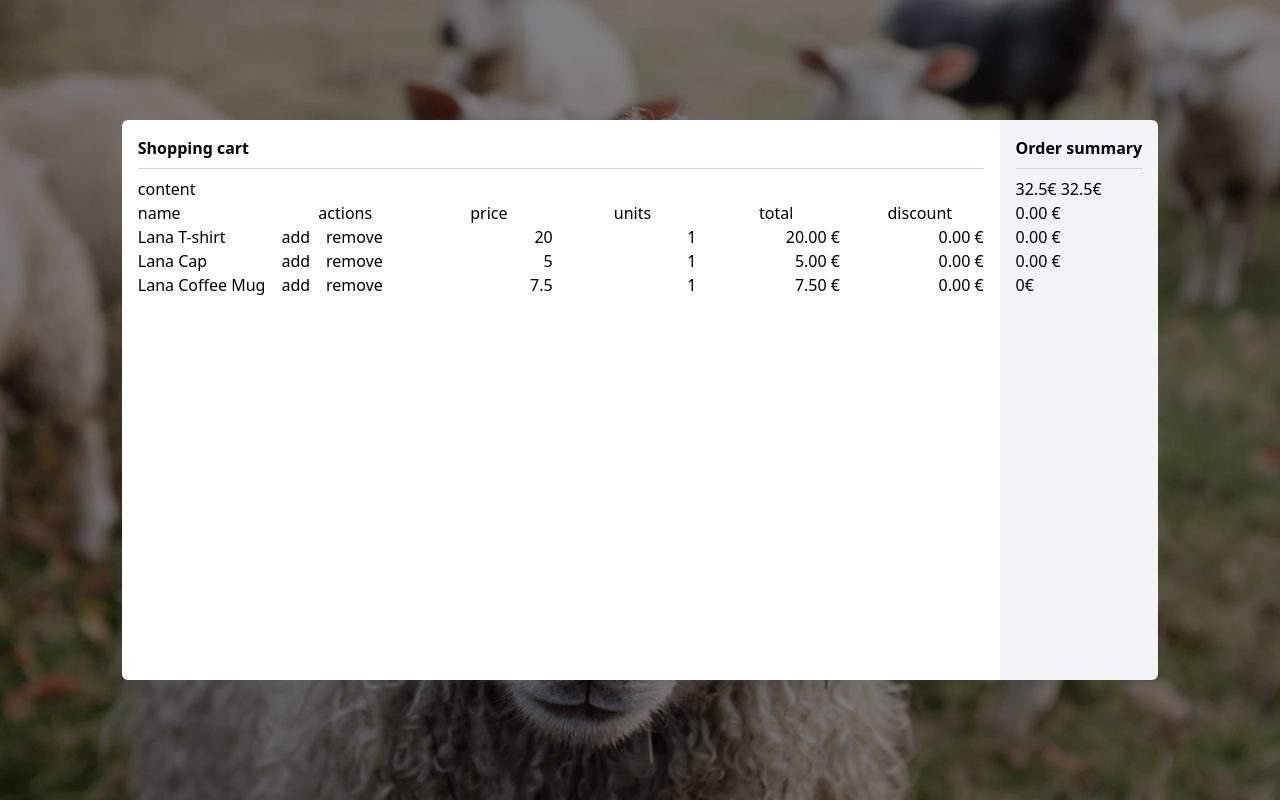
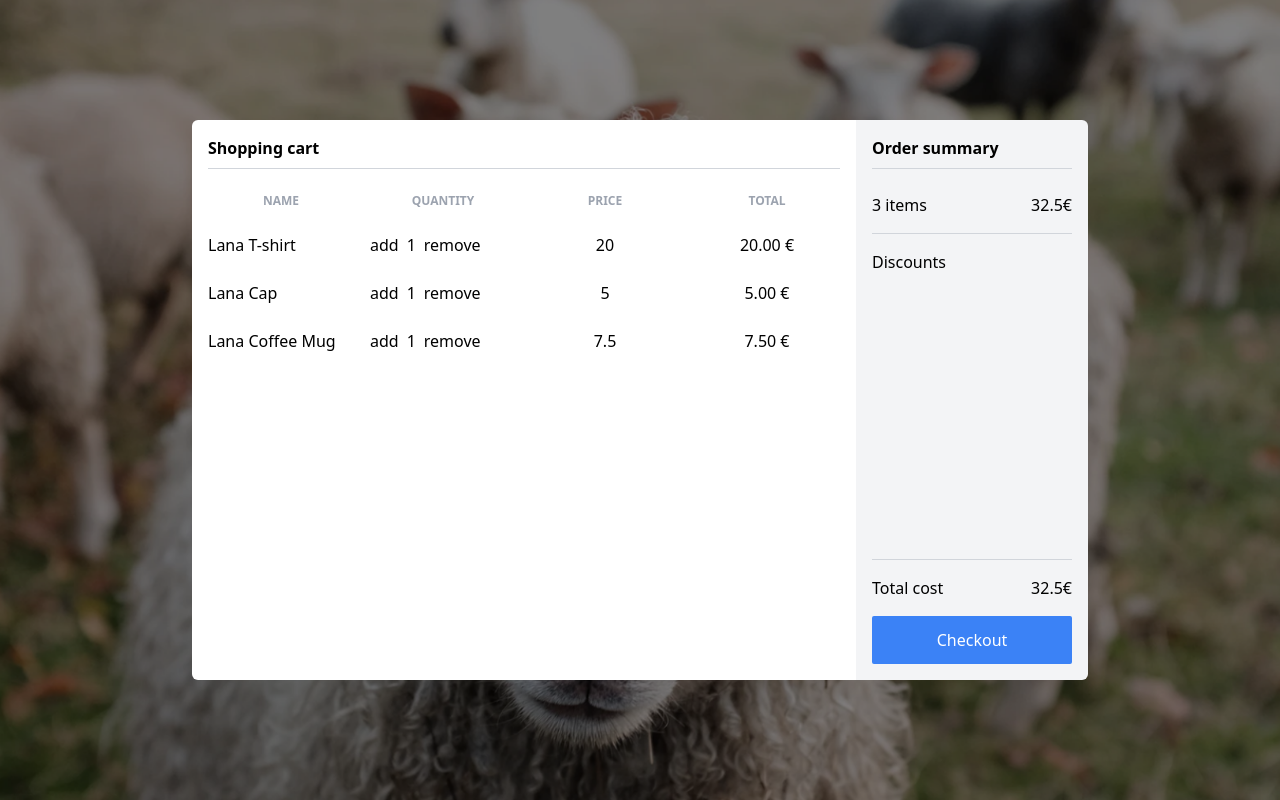
Before and after one commit to darnaupont/lana, a Vue app: page / in a window 1280 px wide. Built offline with nearby package versions, Linux system fonts and the light colour scheme.

Commit message:
set cart and checkout base

```diff
--- a/fakeData/checkout.js
+++ b/fakeData/checkout.js
@@ -20,21 +20,26 @@ class Checkout {
   }
 
   calcTotal(valueId) {
-    const totalPrice = Object.values(this.products)
+    // since we have the price with coin units, we parseFloat them
+    const totalCart = Object.values(this.products)
       .reduce((acc, curr) => acc + parseFloat(curr[valueId]), 0);
-    return `${totalPrice}€`;
+    return totalCart;
   }
 
   basePrice() {
-    return this.calcTotal('basePrice');
+    return `${this.calcTotal('basePrice')}€`;
   }
 
   discount() {
-    return this.calcTotal('discount');
+    return `${this.calcTotal('discount')}€`;
   }
 
   total() {
-    return this.calcTotal('totalPrice');
+    return `${this.calcTotal('totalPrice')}€`;
+  }
+
+  get items() {
+    return this.calcTotal('units');
   }
 }
 export default Checkout;
--- a/src/App.vue
+++ b/src/App.vue
@@ -2,69 +2,67 @@
   <div id="app" class="wrapper">
     <div class="flex main-content">
       <div class="flex-grow bg-white p-4 rounded-l-md">
-        <CSection title="Shopping cart"/>
-        content
-                <div class="grid grid-cols-6 gap-4 text-center">
+        <CSection title="Shopping cart" />
+        <CHeader :items="['name', 'quantity', 'price', 'total']" />
+        <CHeader v-for="item in products" :key="item.code">
           <div class="text-left">
-          name
-          </div>
-          <div>
-          actions
-          </div>
-          <div>
-            price
-          </div>
-          <div>
-          units
-          </div>
-          <div>
-          total
-          </div>
-          <div>
-          discount
-          </div>
-        </div>
-        <div v-for="item in products" :key="item.code" class="grid grid-cols-6 gap-4 text-right">
-          <div class="text-left">
-          {{ item.name }}
+            {{ item.name }}
           </div>
           <div class="flex -mx-2">
-                    <div class="mx-2" @click="add(item.code)">
-          add</div>
-                  <div class="mx-2" @click="remove(item.code)">
-          remove</div>
-
+            <button class="mx-2" @click="add(item.code)">
+              add
+            </button>
+            <div>
+              {{ item.units }}
+            </div>
+            <button class="mx-2" @click="remove(item.code)">
+              remove
+            </button>
           </div>
           <div>
             {{ item.price }}
           </div>
           <div>
+            {{ item.basePrice }}
+          </div>
+        </CHeader>
+      </div>
+      <div class="flex-grow bg-gray-100 p-4 rounded-r-md flex flex-col">
+        <CSection title="Order summary" />
+        <div class="flex justify-between py-4 border-b border-gray-300">
+          <div>
+             {{ cart.items }} items
+            </div>
+            <div>
+              {{ cart.basePrice()  }}
+            </div>
+          </div>
+        <div class="my-4">
+          Discounts
+        <div v-for="item in discounts" :key="item.code" class="flex justify-between my-2">
+          <div>
           {{ item.units }}
           </div>
           <div>
-          {{ item.totalPrice }}
-          </div>
-          <div>
-          {{ item.discount }}
+            {{ item.discount }}
           </div>
         </div>
+        </div>
+        <div class="flex justify-between mt-auto border-t border-gray-300 py-4">
+          <div>Total cost</div>
+          <div>{{ cart.total() }}</div>
+        </div>
+            <button class="bg-blue-500 text-white py-3 rounded-sm" @click="()=>console.log('Buy')">
+              Checkout
+            </button>
       </div>
-      <div class="flex-grow bg-gray-100 p-4 rounded-r-md">
-        <CSection title="Order summary"/>
-        {{cart.basePrice()}}
-        {{cart.total()}}
-        <div v-for="item in cart.products" :key="item.code">
-          {{ item.discount }}
-        </div>
-        {{cart.discount()}}
-      </div>
-
     </div>
   </div>
 </template>
 
 <script>
 import CSection from './components/section.vue';
+import CHeader from './components/row.vue';
 import products from '../fakeData/products';
 import Checkout from '../fakeData/checkout';
 
@@ -73,12 +71,19 @@ export default {
   name: 'App',
   components: {
     CSection,
+    CHeader,
   },
   data() {
     return {
       products,
       cart,
     };
+  },
+  computed: {
+    discounts() {
+      // I just realize its not a good idea to keep coins (€) on the value
+      return Object.values(this.cart.products).filter((item) => parseFloat(item.discount) < 0);
+    },
   },
   methods: {
     add(id) {
@@ -98,7 +103,7 @@ export default {
   background-position: center center;
   background-size: cover;
 }
-.main-content{
+.main-content {
   min-height: 70vh;
   min-width: 70vw;
 }
--- /dev/null
+++ b/src/components/row.vue
@@ -0,0 +1,22 @@
+<template>
+  <div class="grid grid-cols-4 gap-4 text-center my-6">
+    <slot>
+    <div v-for="item in items" :key="item" class="uppercase text-gray-400 font-bold text-xs">
+      {{ item }}
+    </div>
+    </slot>
+  </div>
+</template>
+
+<script>
+export default {
+  props: {
+    items: {
+      type: Array,
+      default: () => [],
+    },
+  },
+};
+</script>
+
+<style lang="scss" scoped></style>
```
